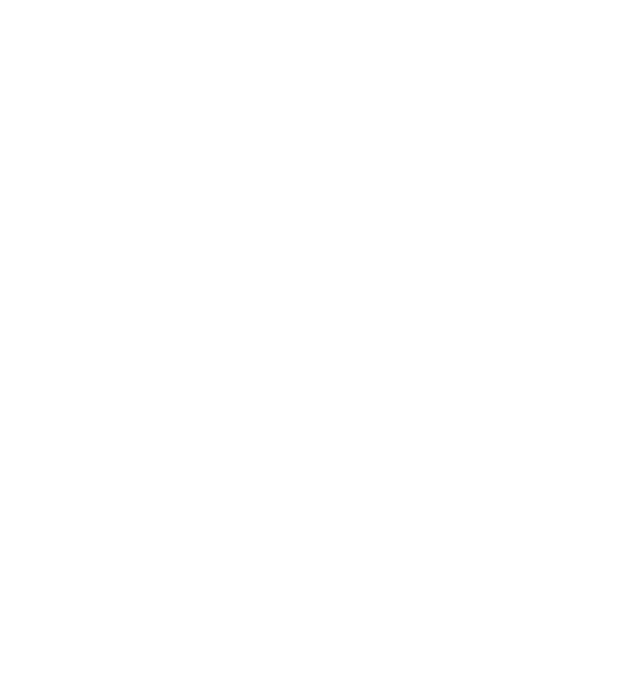
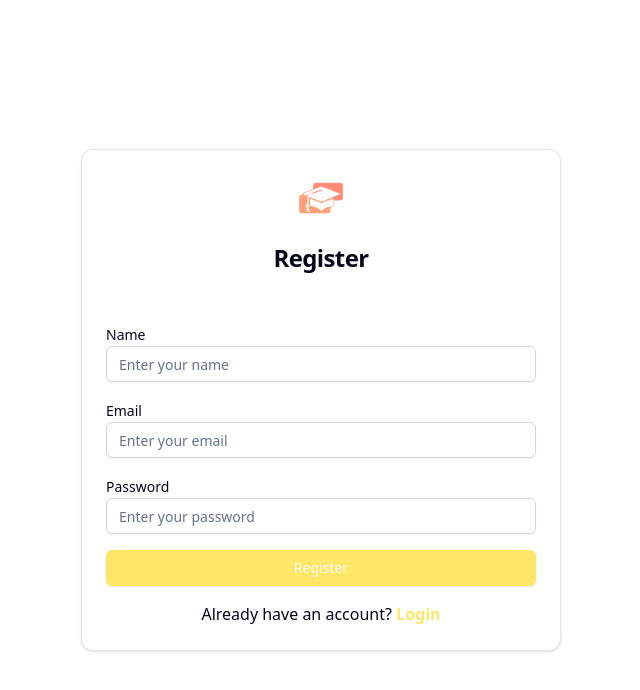
Before and after one commit to Macpickle/Flash.AI, a React (Vite) app in the folder frontend/: page /signup in a window 1280 px wide. Before the commit this address had no page. Shown: the top 690 px of the page, without its empty margins (319-959 px from the left). Built offline with nearby package versions, Linux system fonts and the light colour scheme.

Commit message:
added login, register, also fixed dark theme

```diff
--- a/frontend/src/App.jsx
+++ b/frontend/src/App.jsx
@@ -14,6 +14,8 @@ function App() {
           <Route path="/" element={<Home />} />
           <Route path="/login" element={<Login />} />
           <Route path="/register" element={<Register />} />
+          <Route path="/signup" element={<Register />} />
+
         </Routes>
       </Layout>
       </div>
--- a/frontend/src/components/app-footer.jsx
+++ b/frontend/src/components/app-footer.jsx
@@ -1,7 +1,7 @@
 import { Link } from "react-router-dom";
 function AppFooter() {
     return (
-        <footer className="py-8 text-center bg-white dark:bg-gray-800 border-t border-gray-300 dark:border-gray-700 text-gray-900 dark:text-gray-100 px-4">
+        <footer className="py-8 text-center bg-white dark:bg-neutral-900 border-t border-gray-300 dark:border-neutral-700 text-gray-900 dark:text-gray-100 px-4">
             <div className="max-w-6xl mx-auto flex justify-between items-center">
                 <p>&copy; 2025 Flash.AI.</p>
                 <div className="space-x-4">
--- a/frontend/src/components/app-login-register.jsx
+++ b/frontend/src/components/app-login-register.jsx
@@ -3,45 +3,62 @@ import { Button } from "@/components/ui/button"
 import { Input } from "@/components/ui/input"
 import { Card, CardContent, CardHeader, CardTitle } from "@/components/ui/card"
 import { Label } from "@/components/ui/label"
+import { Link } from "react-router-dom"
 
 
 function LoginRegister({method = "login"}) {
     const [isLogin, setIsLogin] = useState(method === "login");
-    const toggleMode = () => setIsLogin(!isLogin)
 
     return (
-        <div className="min-h-screen flex items-center justify-center bg-white p-2 sm:p-4 md:p-8">
-      <Card className="w-full max-w-[400px] sm:max-w-[440px] md:max-w-[480px] border-0 sm:border shadow-none sm:shadow">
+        <div className="min-h-screen flex items-center justify-center p-2 sm:p-4 md:p-8">
+      <Card className="w-full max-w-[400px] sm:max-w-[440px] md:max-w-[480px] border-0 sm:border shadow-none sm:shadow bg-white dark:bg-neutral-900 dark:border-neutral-800">
         <CardHeader className="space-y-1 p-4 sm:p-6">
           <div className="flex justify-center mb-4">
             <img src="./assets/logo.png" alt="Flash.AI" className="w-12 h-12" />
           </div>
-          <CardTitle className="text-xl sm:text-2xl text-center font-bold">{isLogin ? "Login" : "Register"}</CardTitle>
+          <CardTitle className="text-xl sm:text-2xl text-center font-bold dark:text-gray-300 dark:focus:border-primary">{isLogin ? "Login" : "Register"}</CardTitle>
         </CardHeader>
         <CardContent className="p-4 sm:p-6">
           <form className="space-y-4">
             {!isLogin && (
-              <div className="space-y-2">
-                <Label htmlFor="name">Name</Label>
-                <Input id="name" placeholder="Enter your name" required />
+              <div>
+                <Label htmlFor="name" className = "dark:text-gray-400">Name</Label>
+                <Input
+                  id="name"
+                  placeholder="Enter your name"
+                  className="text-sm sm:text-base border-gray-300 dark:border-neutral-700 dark:bg-neutral-800 dark:focus:border-primary"
+                  required />
               </div>
             )}
-            <div className="space-y-2">
-              <Label htmlFor="email">Email</Label>
-              <Input id="email" type="email" placeholder="Enter your email" required />
+            <div>
+              <Label htmlFor="email" className = "dark:text-gray-400">Email</Label>
+              <Input
+                id="email"
+                type="email"
+                placeholder="Enter your email"
+                className="text-sm sm:text-base border-gray-300 dark:border-neutral-700 dark:bg-neutral-800 focus:border-primary dark:focus:border-primary"
+                required />
             </div>
-            <div className="space-y-2">
-              <Label htmlFor="password">Password</Label>
-              <Input id="password" type="password" placeholder="Enter your password" required />
+            <div>
+              <Label htmlFor="password" className = "dark:text-gray-400">Password</Label>
+              <Input
+                id="password"
+                type="password"
+                placeholder="Enter your password"
+                className="text-sm sm:text-base border-gray-300 dark:border-neutral-700 dark:bg-neutral-800"
+                required />
             </div>
-            <Button className="w-full bg-primary text-primary-foreground hover:bg-primary/90" type="submit">
+            <Button className="w-full" type="submit">
               {isLogin ? "Login" : "Register"}
             </Button>
           </form>
-          <div className="mt-4 text-center">
-            <Button variant="link" onClick={toggleMode} className="text-sm sm:text-base">
-              {isLogin ? "Need an account? Register" : "Already have an account? Login"}
-            </Button>
+          <div className="mt-4 text-center gap-0">
+            <p>
+              {isLogin ? "Don't have an account?" : "Already have an account?"}{" "}
+              <Link to={isLogin ? "/register" : "/login"} className="text-primary font-bold hover:underline">
+                {isLogin ? "Register" : "Login"}
+              </Link>
+            </p>
           </div>
         </CardContent>
       </Card>
--- a/frontend/src/index.css
+++ b/frontend/src/index.css
@@ -30,6 +30,7 @@
 
   .dark {
     --background: 0 0% 0%; /* Black background */
+    --foreground: 210 40% 98%;
     --card-foreground: 210 40% 98%;
     --popover: 0 0% 0%; /* Black popover */
     --popover-foreground: 210 40% 98%;
--- a/frontend/src/routes/Home.jsx
+++ b/frontend/src/routes/Home.jsx
@@ -22,23 +22,23 @@ function Home() {
                     </div>
                 </div>
             </section>
-            <section className="bg-gray-50 dark:bg-gray-900 py-20 text-gray-900 dark:text-gray-100">
+            <section className="bg-gray-50 dark:bg-neutral-950 py-20 text-gray-900 dark:text-gray-100">
                 <div className="max-w-6xl mx-auto text-center px-4">
                     <h2 className="text-2xl md:text-4xl lg:text-6xl font-bold text-primary">Features</h2>
                     <p className="mt-4 text-lg text-gray-700 dark:text-gray-400">Flash.AI is packed with features that will help you learn more effectively.</p>
 
                     <div className="mt-8 grid grid-cols-1 md:grid-cols-2 lg:grid-cols-3 gap-8">
-                        <div className="flex flex-col items-center space-y-4 p-6 bg-white dark:bg-gray-800 rounded-lg shadow-md border border-transparent hover:border-primary hover:scale-105 hover:shadow-lg transition-transform duration-300">
+                        <div className="flex flex-col cursor-pointer items-center space-y-4 p-6 bg-white dark:bg-neutral-900 rounded-lg shadow-md border border-transparent hover:border-primary hover:scale-105 hover:shadow-lg transition-transform duration-300">
                             <LuGlobe className="text-primary text-3xl" />
                             <h3 className="text-xl font-bold text-primary">Anywhere Access</h3>
                             <p className="text-gray-700 dark:text-gray-400">Upload your files (TXT, PDF, DOC, etc.) and access them anytime, anywhere.</p>
                         </div>
-                        <div className="flex flex-col items-center space-y-4 p-6 bg-white dark:bg-gray-800 rounded-lg shadow-md border border-transparent hover:border-primary hover:scale-105 hover:shadow-lg transition-transform duration-300">
+                        <div className="flex flex-col cursor-pointer items-center space-y-4 p-6 bg-white dark:bg-neutral-900 rounded-lg shadow-md border border-transparent hover:border-primary hover:scale-105 hover:shadow-lg transition-transform duration-300">
                             <LuBrain className="text-primary text-3xl" />
                             <h3 className="text-xl font-bold text-primary">AI-Generated Quizzes</h3>
                             <p className="text-gray-700 dark:text-gray-400">Turn your documents into custom quizzes with adaptive difficulty levels.</p>
                         </div>
-                        <div className="flex flex-col items-center space-y-4 p-6 bg-white dark:bg-gray-800 rounded-lg shadow-md border border-transparent hover:border-primary hover:scale-105 hover:shadow-lg transition-transform duration-300">
+                        <div className="flex flex-col cursor-pointer items-center space-y-4 p-6 bg-white dark:bg-neutral-900 rounded-lg shadow-md border border-transparent hover:border-primary hover:scale-105 hover:shadow-lg transition-transform duration-300">
                             <LuChartLine className="text-primary text-3xl" />
                             <h3 className="text-xl font-bold text-primary">Progress Tracking</h3>
                             <p className="text-gray-700 dark:text-gray-400">Get instant insights to track your progress and improve your performance.</p>
@@ -56,9 +56,9 @@ function Home() {
                         <p className="mt-4 text-lg text-gray-700 dark:text-gray-400">Flash.AI leverages the power of artificial intelligence to transform your study experience. With our platform, you can create personalized quizzes, track your progress, and access your study materials from anywhere.</p>
                         <div className="mt-8 flex space-x-4">
                             <Link to="/register">
-                                <Button href="/register" className="w-48 h-12 text-lg hover:bg-secondary">Sign Up</Button>
+                                <Button href="/register" className="w-48 h-12 text-lg">Sign Up</Button>
                             </Link>
-                            <Button href="/demo" className="w-48 h-12 text-lg bg-white text-gray-900 dark:bg-gray-800 dark:text-gray-100 hover:bg-gray-200 dark:hover:bg-gray-600">Watch Demo</Button>
+                            <Button href="/demo" className="w-48 h-12 text-lg bg-white text-gray-900 dark:bg-neutral-800 dark:text-gray-100 hover:bg-gray-200 dark:hover:bg-neutral-600">Watch Demo</Button>
                         </div>
                     </div>
                 </div>
```
